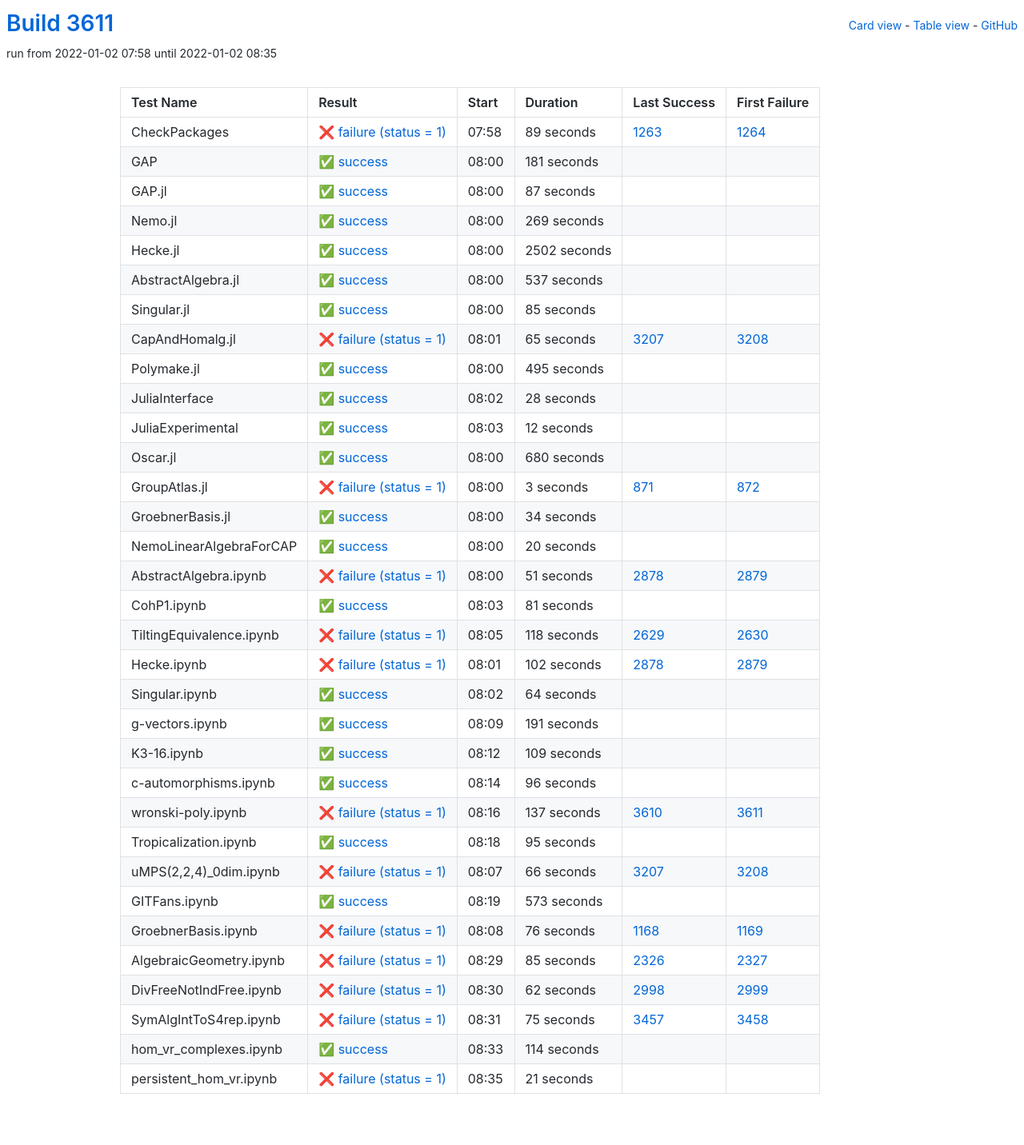
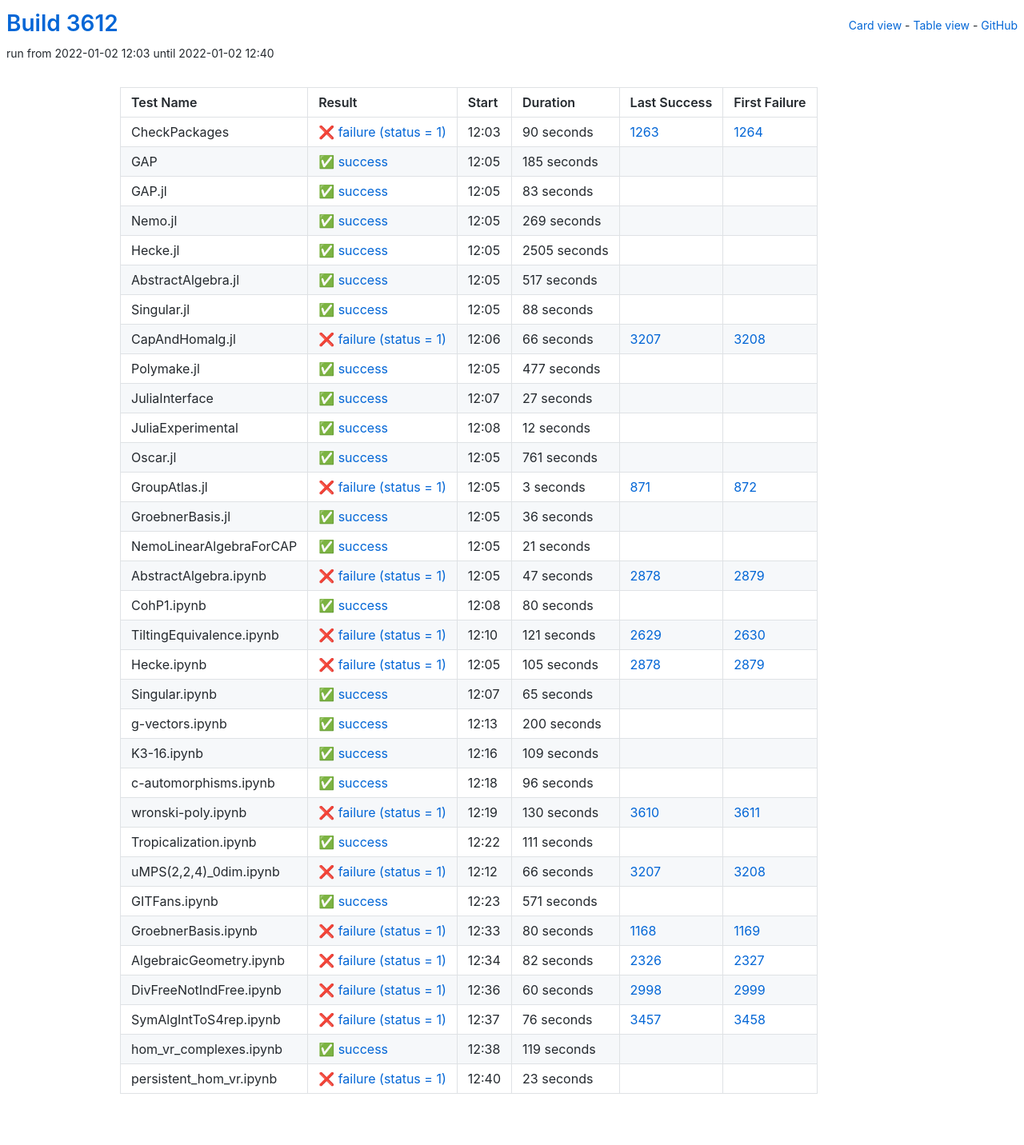
Before and after one commit to oscar-system/oscar-ci-status-stable, a Jekyll site: the page built from table.html, in a window 1280 px wide. Shown: the whole page at 80% size. Built offline with Jekyll 4.4.1, drawn with Linux system fonts in a browser that asks for light colours.

Commit message:
Build #3612

```diff
--- a/_data/ci.yml
+++ b/_data/ci.yml
@@ -1,6 +1,6 @@
 ---
-build: 3611
-build_url: https://oscarci.mathematik.uni-kl.de/job/oscar-stable/3611/
+build: 3612
+build_url: https://oscarci.mathematik.uni-kl.de/job/oscar-stable/3612/
 job: oscar-stable
 organization: oscar-system
 repo: oscar-ci-status-stable
@@ -8,44 +8,44 @@ repourl: https://github.com/oscar-system/oscar-ci-status-stable
 tests:
 - name: CheckPackages
   id: checkpackages
-  log: https://oscarci.mathematik.uni-kl.de/job/oscar-stable/3611/artifact/logs/build-3611/CheckPackages.log
-  start: 2022-01-02 07:58
+  log: https://oscarci.mathematik.uni-kl.de/job/oscar-stable/3612/artifact/logs/build-3612/CheckPackages.log
+  start: 2022-01-02 12:03
   success: false
   exitcode: 1
   status: failure
-  duration: 89
+  duration: 90
   last_success: 1263
   last_success_url: https://oscarci.mathematik.uni-kl.de/job/oscar-stable/1263/
   first_failure: 1264
   first_failure_url: https://oscarci.mathematik.uni-kl.de/job/oscar-stable/1264/
 - name: GAP
   id: gap
-  log: https://oscarci.mathematik.uni-kl.de/job/oscar-stable/3611/artifact/logs/build-3611/GAP.log
-  start: 2022-01-02 08:00
+  log: https://oscarci.mathematik.uni-kl.de/job/oscar-stable/3612/artifact/logs/build-3612/GAP.log
+  start: 2022-01-02 12:05
   success: true
   exitcode: 0
   status: success
-  duration: 181
+  duration: 185
   last_success: false
   last_success_url:
   first_failure: false
   first_failure_url:
 - name: GAP.jl
   id: gap-jl
-  log: https://oscarci.mathematik.uni-kl.de/job/oscar-stable/3611/artifact/logs/build-3611/GAP.jl.log
-  start: 2022-01-02 08:00
+  log: https://oscarci.mathematik.uni-kl.de/job/oscar-stable/3612/artifact/logs/build-3612/GAP.jl.log
+  start: 2022-01-02 12:05
   success: true
   exitcode: 0
   status: success
-  duration: 87
+  duration: 83
   last_success: false
   last_success_url:
   first_failure: false
   first_failure_url:
 - name: Nemo.jl
   id: nemo-jl
-  log: https://oscarci.mathematik.uni-kl.de/job/oscar-stable/3611/artifact/logs/build-3611/Nemo.jl.log
-  start: 2022-01-02 08:00
+  log: https://oscarci.mathematik.uni-kl.de/job/oscar-stable/3612/artifact/logs/build-3612/Nemo.jl.log
+  start: 2022-01-02 12:05
   success: true
   exitcode: 0
   status: success
@@ -56,80 +56,80 @@ tests:
   first_failure_url:
 - name: Hecke.jl
   id: hecke-jl
-  log: https://oscarci.mathematik.uni-kl.de/job/oscar-stable/3611/artifact/logs/build-3611/Hecke.jl.log
-  start: 2022-01-02 08:00
+  log: https://oscarci.mathematik.uni-kl.de/job/oscar-stable/3612/artifact/logs/build-3612/Hecke.jl.log
+  start: 2022-01-02 12:05
   success: true
   exitcode: 0
   status: success
-  duration: 2502
+  duration: 2505
   last_success: false
   last_success_url:
   first_failure: false
   first_failure_url:
 - name: AbstractAlgebra.jl
   id: abstractalgebra-jl
-  log: https://oscarci.mathematik.uni-kl.de/job/oscar-stable/3611/artifact/logs/build-3611/AbstractAlgebra.jl.log
-  start: 2022-01-02 08:00
+  log: https://oscarci.mathematik.uni-kl.de/job/oscar-stable/3612/artifact/logs/build-3612/AbstractAlgebra.jl.log
+  start: 2022-01-02 12:05
   success: true
   exitcode: 0
   status: success
-  duration: 537
+  duration: 517
   last_success: false
   last_success_url:
   first_failure: false
   first_failure_url:
 - name: Singular.jl
   id: singular-jl
-  log: https://oscarci.mathematik.uni-kl.de/job/oscar-stable/3611/artifact/logs/build-3611/Singular.jl.log
-  start: 2022-01-02 08:00
+  log: https://oscarci.mathematik.uni-kl.de/job/oscar-stable/3612/artifact/logs/build-3612/Singular.jl.log
+  start: 2022-01-02 12:05
   success: true
   exitcode: 0
   status: success
-  duration: 85
+  duration: 88
   last_success: false
   last_success_url:
   first_failure: false
   first_failure_url:
 - name: CapAndHomalg.jl
   id: capandhomalg-jl
-  log: https://oscarci.mathematik.uni-kl.de/job/oscar-stable/3611/artifact/logs/build-3611/CapAndHomalg.jl.log
-  start: 2022-01-02 08:01
+  log: https://oscarci.mathematik.uni-kl.de/job/oscar-stable/3612/artifact/logs/build-3612/CapAndHomalg.jl.log
+  start: 2022-01-02 12:06
   success: false
   exitcode: 1
   status: failure
-  duration: 65
+  duration: 66
   last_success: 3207
   last_success_url: https://oscarci.mathematik.uni-kl.de/job/oscar-stable/3207/
   first_failure: 3208
   first_failure_url: https://oscarci.mathematik.uni-kl.de/job/oscar-stable/3208/
 - name: Polymake.jl
   id: polymake-jl
-  log: https://oscarci.mathematik.uni-kl.de/job/oscar-stable/3611/artifact/logs/build-3611/Polymake.jl.log
-  start: 2022-01-02 08:00
+  log: https://oscarci.mathematik.uni-kl.de/job/oscar-stable/3612/artifact/logs/build-3612/Polymake.jl.log
+  start: 2022-01-02 12:05
   success: true
   exitcode: 0
   status: success
-  duration: 495
+  duration: 477
   last_success: false
   last_success_url:
   first_failure: false
   first_failure_url:
 - name: JuliaInterface
   id: juliainterface
-  log: https://oscarci.mathematik.uni-kl.de/job/oscar-stable/3611/artifact/logs/build-3611/JuliaInterface.log
-  start: 2022-01-02 08:02
+  log: https://oscarci.mathematik.uni-kl.de/job/oscar-stable/3612/artifact/logs/build-3612/JuliaInterface.log
+  start: 2022-01-02 12:07
   success: true
   exitcode: 0
   status: success
-  duration: 28
+  duration: 27
   last_success: false
   last_success_url:
   first_failure: false
   first_failure_url:
 - name: JuliaExperimental
   id: juliaexperimental
-  log: https://oscarci.mathematik.uni-kl.de/job/oscar-stable/3611/artifact/logs/build-3611/JuliaExperimental.log
-  start: 2022-01-02 08:03
+  log: https://oscarci.mathematik.uni-kl.de/job/oscar-stable/3612/artifact/logs/build-3612/JuliaExperimental.log
+  start: 2022-01-02 12:08
   success: true
   exitcode: 0
   status: success
@@ -140,20 +140,20 @@ tests:
   first_failure_url:
 - name: Oscar.jl
   id: oscar-jl
-  log: https://oscarci.mathematik.uni-kl.de/job/oscar-stable/3611/artifact/logs/build-3611/Oscar.jl.log
-  start: 2022-01-02 08:00
+  log: https://oscarci.mathematik.uni-kl.de/job/oscar-stable/3612/artifact/logs/build-3612/Oscar.jl.log
+  start: 2022-01-02 12:05
   success: true
   exitcode: 0
   status: success
-  duration: 680
+  duration: 761
   last_success: false
   last_success_url:
   first_failure: false
   first_failure_url:
 - name: GroupAtlas.jl
   id: groupatlas-jl
-  log: https://oscarci.mathematik.uni-kl.de/job/oscar-stable/3611/artifact/logs/build-3611/GroupAtlas.jl.log
-  start: 2022-01-02 08:00
+  log: https://oscarci.mathematik.uni-kl.de/job/oscar-stable/3612/artifact/logs/build-3612/GroupAtlas.jl.log
+  start: 2022-01-02 12:05
   success: false
   exitcode: 1
   status: failure
@@ -164,104 +164,104 @@ tests:
   first_failure_url: https://oscarci.mathematik.uni-kl.de/job/oscar-stable/872/
 - name: GroebnerBasis.jl
   id: groebnerbasis-jl
-  log: https://oscarci.mathematik.uni-kl.de/job/oscar-stable/3611/artifact/logs/build-3611/GroebnerBasis.jl.log
-  start: 2022-01-02 08:00
+  log: https://oscarci.mathematik.uni-kl.de/job/oscar-stable/3612/artifact/logs/build-3612/GroebnerBasis.jl.log
+  start: 2022-01-02 12:05
   success: true
   exitcode: 0
   status: success
-  duration: 34
+  duration: 36
   last_success: false
   last_success_url:
   first_failure: false
   first_failure_url:
 - name: NemoLinearAlgebraForCAP
   id: nemolinearalgebraforcap
-  log: https://oscarci.mathematik.uni-kl.de/job/oscar-stable/3611/artifact/logs/build-3611/NemoLinearAlgebraForCAP.log
-  start: 2022-01-02 08:00
+  log: https://oscarci.mathematik.uni-kl.de/job/oscar-stable/3612/artifact/logs/build-3612/NemoLinearAlgebraForCAP.log
+  start: 2022-01-02 12:05
   success: true
   exitcode: 0
   status: success
-  duration: 20
+  duration: 21
   last_success: false
   last_success_url:
   first_failure: false
   first_failure_url:
 - name: AbstractAlgebra.ipynb
   id: abstractalgebra-ipynb
-  log: https://oscarci.mathematik.uni-kl.de/job/oscar-stable/3611/artifact/logs/build-3611/AbstractAlgebra.ipynb.log
-  start: 2022-01-02 08:00
+  log: https://oscarci.mathematik.uni-kl.de/job/oscar-stable/3612/artifact/logs/build-3612/AbstractAlgebra.ipynb.log
+  start: 2022-01-02 12:05
   success: false
   exitcode: 1
   status: failure
-  duration: 51
+  duration: 47
   last_success: 2878
   last_success_url: https://oscarci.mathematik.uni-kl.de/job/oscar-stable/2878/
   first_failure: 2879
   first_failure_url: https://oscarci.mathematik.uni-kl.de/job/oscar-stable/2879/
 - name: CohP1.ipynb
   id: cohp1-ipynb
-  log: https://oscarci.mathematik.uni-kl.de/job/oscar-stable/3611/artifact/logs/build-3611/CohP1.ipynb.log
-  start: 2022-01-02 08:03
+  log: https://oscarci.mathematik.uni-kl.de/job/oscar-stable/3612/artifact/logs/build-3612/CohP1.ipynb.log
+  start: 2022-01-02 12:08
   success: true
   exitcode: 0
   status: success
-  duration: 81
+  duration: 80
   last_success: false
   last_success_url:
   first_failure: false
   first_failure_url:
 - name: TiltingEquivalence.ipynb
   id: tiltingequivalence-ipynb
-  log: https://oscarci.mathematik.uni-kl.de/job/oscar-stable/3611/artifact/logs/build-3611/TiltingEquivalence.ipynb.log
-  start: 2022-01-02 08:05
+  log: https://oscarci.mathematik.uni-kl.de/job/oscar-stable/3612/artifact/logs/build-3612/TiltingEquivalence.ipynb.log
+  start: 2022-01-02 12:10
   success: false
   exitcode: 1
   status: failure
-  duration: 118
+  duration: 121
   last_success: 2629
   last_success_url: https://oscarci.mathematik.uni-kl.de/job/oscar-stable/2629/
   first_failure: 2630
   first_failure_url: https://oscarci.mathematik.uni-kl.de/job/oscar-stable/2630/
 - name: Hecke.ipynb
   id: hecke-ipynb
-  log: https://oscarci.mathematik.uni-kl.de/job/oscar-stable/3611/artifact/logs/build-3611/Hecke.ipynb.log
-  start: 2022-01-02 08:01
+  log: https://oscarci.mathematik.uni-kl.de/job/oscar-stable/3612/artifact/logs/build-3612/Hecke.ipynb.log
+  start: 2022-01-02 12:05
   success: false
   exitcode: 1
   status: failure
-  duration: 102
+  duration: 105
   last_success: 2878
   last_success_url: https://oscarci.mathematik.uni-kl.de/job/oscar-stable/2878/
   first_failure: 2879
   first_failure_url: https://oscarci.mathematik.uni-kl.de/job/oscar-stable/2879/
 - name: Singular.ipynb
   id: singular-ipynb
-  log: https://oscarci.mathematik.uni-kl.de/job/oscar-stable/3611/artifact/logs/build-3611/Singular.ipynb.log
-  start: 2022-01-02 08:02
+  log: https://oscarci.mathematik.uni-kl.de/job/oscar-stable/3612/artifact/logs/build-3612/Singular.ipynb.log
+  start: 2022-01-02 12:07
   success: true
   exitcode: 0
   status: success
-  duration: 64
+  duration: 65
   last_success: false
   last_success_url:
   first_failure: false
   first_failure_url:
 - name: g-vectors.ipynb
   id: g-vectors-ipynb
-  log: https://oscarci.mathematik.uni-kl.de/job/oscar-stable/3611/artifact/logs/build-3611/g-vectors.ipynb.log
-  start: 2022-01-02 08:09
+  log: https://oscarci.mathematik.uni-kl.de/job/oscar-stable/3612/artifact/logs/build-3612/g-vectors.ipynb.log
+  start: 2022-01-02 12:13
   success: true
   exitcode: 0
   status: success
-  duration: 191
+  duration: 200
   last_success: false
   last_success_url:
   first_failure: false
   first_failure_url:
 - name: K3-16.ipynb
   id: k3-16-ipynb
-  log: https://oscarci.mathematik.uni-kl.de/job/oscar-stable/3611/artifact/logs/build-3611/K3-16.ipynb.log
-  start: 2022-01-02 08:12
+  log: https://oscarci.mathematik.uni-kl.de/job/oscar-stable/3612/artifact/logs/build-3612/K3-16.ipynb.log
+  start: 2022-01-02 12:16
   success: true
   exitcode: 0
   status: success
@@ -272,8 +272,8 @@ tests:
   first_failure_url:
 - name: c-automorphisms.ipynb
   id: c-automorphisms-ipynb
-  log: https://oscarci.mathematik.uni-kl.de/job/oscar-stable/3611/artifact/logs/build-3611/c-automorphisms.ipynb.log
-  start: 2022-01-02 08:14
+  log: https://oscarci.mathematik.uni-kl.de/job/oscar-stable/3612/artifact/logs/build-3612/c-automorphisms.ipynb.log
+  start: 2022-01-02 12:18
   success: true
   exitcode: 0
   status: success
@@ -284,32 +284,32 @@ tests:
   first_failure_url:
 - name: wronski-poly.ipynb
   id: wronski-poly-ipynb
-  log: https://oscarci.mathematik.uni-kl.de/job/oscar-stable/3611/artifact/logs/build-3611/wronski-poly.ipynb.log
-  start: 2022-01-02 08:16
+  log: https://oscarci.mathematik.uni-kl.de/job/oscar-stable/3612/artifact/logs/build-3612/wronski-poly.ipynb.log
+  start: 2022-01-02 12:19
   success: false
   exitcode: 1
   status: failure
-  duration: 137
+  duration: 130
   last_success: 3610
   last_success_url: https://oscarci.mathematik.uni-kl.de/job/oscar-stable/3610/
   first_failure: 3611
   first_failure_url: https://oscarci.mathematik.uni-kl.de/job/oscar-stable/3611/
 - name: Tropicalization.ipynb
   id: tropicalization-ipynb
-  log: https://oscarci.mathematik.uni-kl.de/job/oscar-stable/3611/artifact/logs/build-3611/Tropicalization.ipynb.log
-  start: 2022-01-02 08:18
+  log: https://oscarci.mathematik.uni-kl.de/job/oscar-stable/3612/artifact/logs/build-3612/Tropicalization.ipynb.log
+  start: 2022-01-02 12:22
   success: true
   exitcode: 0
   status: success
-  duration: 95
+  duration: 111
   last_success: false
   last_success_url:
   first_failure: false
   first_failure_url:
 - name: uMPS(2,2,4)_0dim.ipynb
   id: umps-2-2-4-0dim-ipynb
-  log: https://oscarci.mathematik.uni-kl.de/job/oscar-stable/3611/artifact/logs/build-3611/uMPS-2-2-4-_0dim.ipynb.log
-  start: 2022-01-02 08:07
+  log: https://oscarci.mathematik.uni-kl.de/job/oscar-stable/3612/artifact/logs/build-3612/uMPS-2-2-4-_0dim.ipynb.log
+  start: 2022-01-02 12:12
   success: false
   exitcode: 1
   status: failure
@@ -320,84 +320,84 @@ tests:
   first_failure_url: https://oscarci.mathematik.uni-kl.de/job/oscar-stable/3208/
 - name: GITFans.ipynb
   id: gitfans-ipynb
-  log: https://oscarci.mathematik.uni-kl.de/job/oscar-stable/3611/artifact/logs/build-3611/GITFans.ipynb.log
-  start: 2022-01-02 08:19
+  log: https://oscarci.mathematik.uni-kl.de/job/oscar-stable/3612/artifact/logs/build-3612/GITFans.ipynb.log
+  start: 2022-01-02 12:23
   success: true
   exitcode: 0
   status: success
-  duration: 573
+  duration: 571
   last_success: false
   last_success_url:
   first_failure: false
   first_failure_url:
 - name: GroebnerBasis.ipynb
   id: groebnerbasis-ipynb
-  log: https://oscarci.mathematik.uni-kl.de/job/oscar-stable/3611/artifact/logs/build-3611/GroebnerBasis.ipynb.log
-  start: 2022-01-02 08:08
+  log: https://oscarci.mathematik.uni-kl.de/job/oscar-stable/3612/artifact/logs/build-3612/GroebnerBasis.ipynb.log
+  start: 2022-01-02 12:33
   success: false
   exitcode: 1
   status: failure
-  duration: 76
+  duration: 80
   last_success: 1168
   last_success_url: https://oscarci.mathematik.uni-kl.de/job/oscar-stable/1168/
   first_failure: 1169
   first_failure_url: https://oscarci.mathematik.uni-kl.de/job/oscar-stable/1169/
 - name: AlgebraicGeometry.ipynb
   id: algebraicgeometry-ipynb
-  log: https://oscarci.mathematik.uni-kl.de/job/oscar-stable/3611/artifact/logs/build-3611/AlgebraicGeometry.ipynb.log
-  start: 2022-01-02 08:29
+  log: https://oscarci.mathematik.uni-kl.de/job/oscar-stable/3612/artifact/logs/build-3612/AlgebraicGeometry.ipynb.log
+  start: 2022-01-02 12:34
   success: false
   exitcode: 1
   status: failure
-  duration: 85
+  duration: 82
   last_success: 2326
   last_success_url: https://oscarci.mathematik.uni-kl.de/job/oscar-stable/2326/
   first_failure: 2327
   first_failure_url: https://oscarci.mathematik.uni-kl.de/job/oscar-stable/2327/
 - name: DivFreeNotIndFree.ipynb
   id: divfreenotindfree-ipynb
-  log: https://oscarci.mathematik.uni-kl.de/job/oscar-stable/3611/artifact/logs/build-3611/DivFreeNotIndFree.ipynb.log
-  start: 2022-01-02 08:30
+  log: https://oscarci.mathematik.uni-kl.de/job/oscar-stable/3612/artifact/logs/build-3612/DivFreeNotIndFree.ipynb.log
+  start: 2022-01-02 12:36
   success: false
   exitcode: 1
   status: failure
-  duration: 62
+  duration: 60
   last_success: 2998
   last_success_url: https://oscarci.mathematik.uni-kl.de/job/oscar-stable/2998/
   first_failure: 2999
   first_failure_url: https://oscarci.mathematik.uni-kl.de/job/oscar-stable/2999/
 - name: SymAlgIntToS4rep.ipynb
   id: symalginttos4rep-ipynb
-  log: https://oscarci.mathematik.uni-kl.de/job/oscar-stable/3611/artifact/logs/build-3611/SymAlgIntToS4rep.ipynb.log
-  start: 2022-01-02 08:31
+  log: https://oscarci.mathematik.uni-kl.de/job/oscar-stable/3612/artifact/logs/build-3612/SymAlgIntToS4rep.ipynb.log
+  start: 2022-01-02 12:37
   success: false
   exitcode: 1
   status: failure
-  duration: 75
+  duration: 76
   last_success: 3457
   last_success_url: https://oscarci.mathematik.uni-kl.de/job/oscar-stable/3457/
   first_failure: 3458
   first_failure_url: https://oscarci.mathematik.uni-kl.de/job/oscar-stable/3458/
 - name: hom_vr_complexes.ipynb
   id: hom-vr-complexes-ipynb
-  log: https://oscarci.mathematik.uni-kl.de/job/oscar-stable/3611/artifact/logs/build-3611/hom_vr_complexes.ipynb.log
-  start: 2022-01-02 08:33
+  log: https://oscarci.mathematik.uni-kl.de/job/oscar-stable/3612/artifact/logs/build-3612/hom_vr_complexes.ipynb.log
+  start: 2022-01-02 12:38
   success: true
   exitcode: 0
   status: success
-  duration: 114
+  duration: 119
   last_success: false
   last_success_url:
   first_failure: false
   first_failure_url:
 - name: persistent_hom_vr.ipynb
   id: persistent-hom-vr-ipynb
-  log: https://oscarci.mathematik.uni-kl.de/job/oscar-stable/3611/artifact/logs/build-3611/persistent_hom_vr.ipynb.log
-  start: 2022-01-02 08:35
+  log: https://oscarci.mathematik.uni-kl.de/job/oscar-stable/3612/artifact/logs/build-3612/persistent_hom_vr.ipynb.log
+  start: 2022-01-02 12:40
   success: false
   exitcode: 1
   status: failure
-  duration: 21
+  duration: 23
   last_success: false
   last_success_url:
   first_failure: false
```
Also changed, not shown: README.md.
